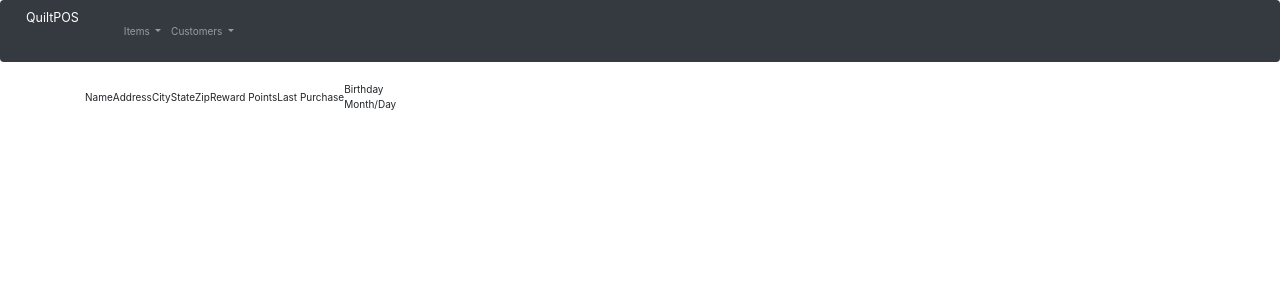
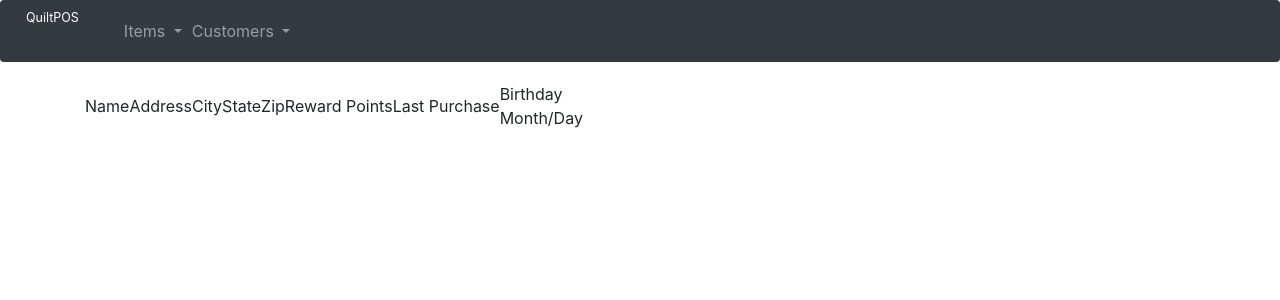
Before and after one commit to BEricDavis/quilt_pos, a Flask app: page /customer/list in a window 1280 px wide. Shown: the top 300 px of the page. Run offline with Flask 2, Linux system fonts and the light colour scheme; data that the repository does not hold is empty; some libraries are stand-ins or nearby versions.

Commit message:
update css styles

```diff
--- a/app/static/styles/lsos.css
+++ b/app/static/styles/lsos.css
@@ -1,3 +1,11 @@
-.btn {
-    margin-right: 5px;
+tr {
+    font-size: medium;
 }
+
+.nav-link {
+    font-size: medium;
+}
+
+.dropdown-item {
+    font-size: medium;
+}
```
